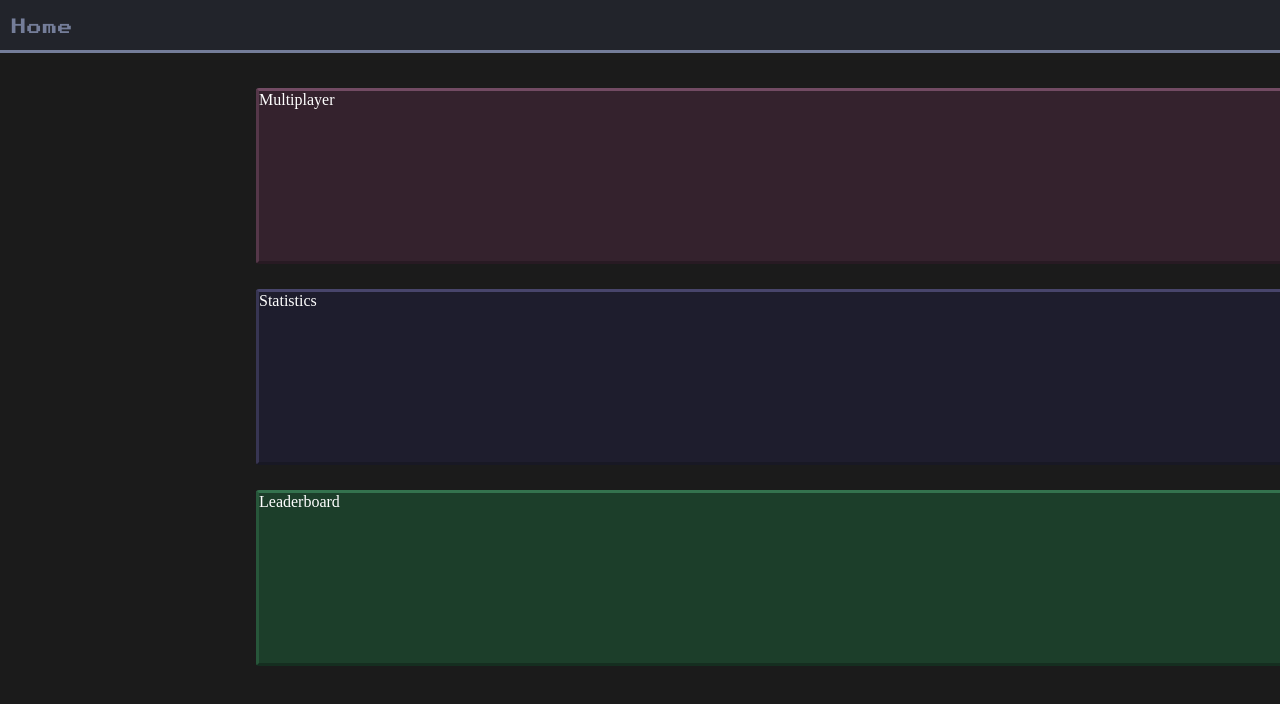
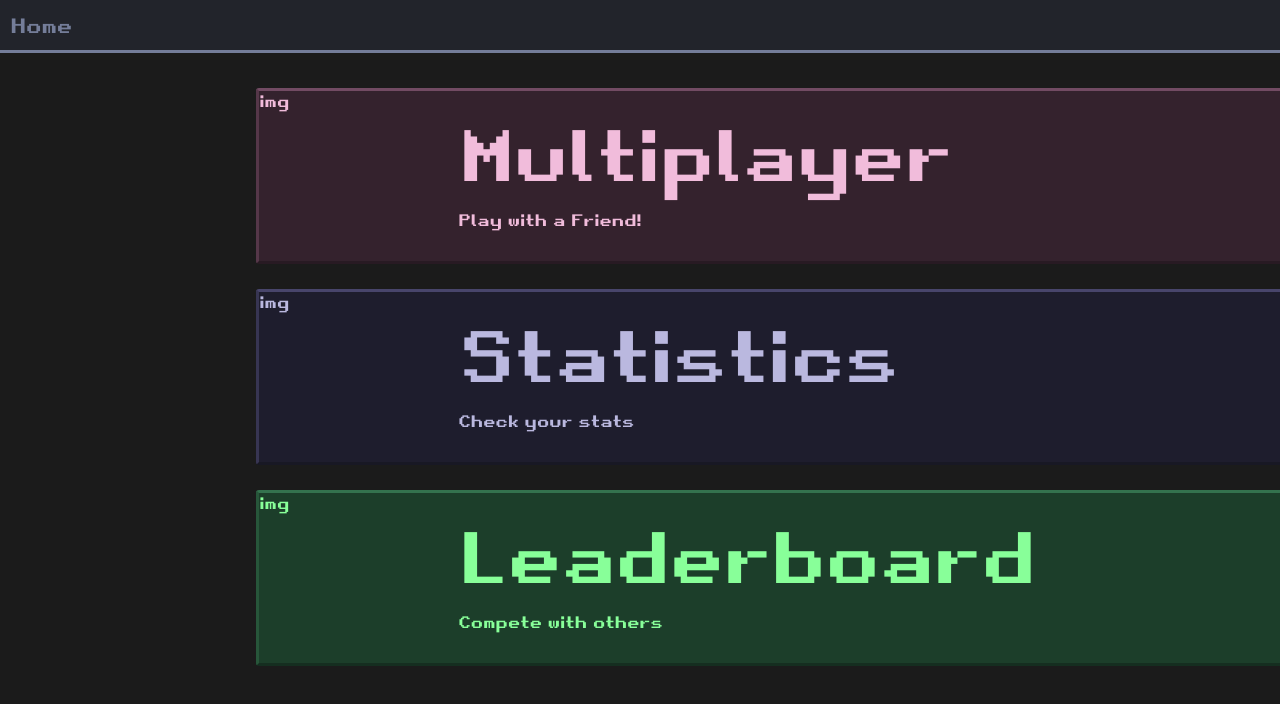
Before and after one commit to redacted24/duelvision, a React (Vite) app in the folder front/: page / in a window 1280 px wide. Both pictures are taken after typing "Sample" into the empty fields and a click on the button "Join". Shown: the top 704 px of the page. Built offline with nearby package versions, Linux system fonts and the light colour scheme.

Commit message:
pre-merge

```diff
--- a/front/src/App.jsx
+++ b/front/src/App.jsx
@@ -8,6 +8,7 @@ import Canvas from './components/Canvas'
 import Leaderboard from './components/Leaderboard'
 import GamePage from './components/GamePage'
 import Lobby from './components/Lobby'
+import Statistics from './components/Statistics'
 import { HandLandmarker, FilesetResolver } from '@mediapipe/tasks-vision'
 
 const App = () => {
@@ -102,11 +103,12 @@ const App = () => {
 
 	return (
 	<Router>
-		<Header/>
+		<Header />
 		<Routes>
 			<Route path = "/" element = {(!username) ? (<Login setUsername={setUsername}/>) : (<Lobby/>)}/>
 			<Route path = "/gamepage" element = {<GamePage/>}/>
 			<Route path = "/leaderboard" element = {<Leaderboard />}/>
+			<Route path = "/statistics" element = {<Statistics />}/>
 		</Routes>
 	</Router>
 
--- a/front/src/components/Lobby.jsx
+++ b/front/src/components/Lobby.jsx
@@ -4,9 +4,34 @@ import { Link } from 'react-router-dom'
 const Lobby = () => {
     return (
         <div id="main-container">
-            <div className='options-container' id='multiplayer'>Multiplayer</div>
-            <div className='options-container' id='statistics'>Statistics</div>
-            <div className='options-container' id='leaderboard'>Leaderboard</div>
+            <Link className='nodec' to='/gamepage'>
+                <div className='options-container' id='multiplayer'>
+                    <div className='option-image-container'>img</div>
+                    <div className='option-text-container'>
+                        <div className='opt-title'>Multiplayer</div>
+                        <div className='desc'>Play with a Friend!</div>
+                    </div>
+                </div>
+            </Link>
+            <Link className='nodec' to='/statistics'>
+                <div className='options-container' id='statistics'>
+                    <div className='option-image-container'>img</div>
+                    <div className='option-text-container'>
+                        <div className='opt-title'>Statistics</div>
+                        <div className='desc'>Check your stats</div>
+                    </div>
+                </div>
+            </Link>
+            <Link className='nodec' to='leaderboard'>
+                <div className='options-container nodec' id='leaderboard'>
+                    <div className='option-image-container'>img</div>
+                    <div className='option-text-container'>
+                        <div className='opt-title'>Leaderboard</div>
+                        <div className='desc'>Compete with others</div>
+                    </div>
+
+                </div>
+            </Link>
         </div>
     )
 }
--- a/front/src/components/Statistics.jsx
+++ b/front/src/components/Statistics.jsx
@@ -7,4 +7,4 @@ const Statistics = () => {
     )
 }
 
-export default App
+export default Statistics
--- a/front/src/styles/index.css
+++ b/front/src/styles/index.css
@@ -7,6 +7,7 @@ body {
     --font-size-mid: 20px;
     --h3-font-size: 16px;
     --h2-font-size: 27px;
+    --font-size-big: 70px;
 }
 
 h2 {
--- a/front/src/styles/lobby.css
+++ b/front/src/styles/lobby.css
@@ -1,3 +1,7 @@
+/* div {
+    border: 1px solid red;
+} */
+
 #main-container {
     color: white;
     padding-top: 35px;
@@ -11,6 +15,7 @@
     border-top: #724b63 3px solid;
     border-left: #553749 3px solid;
     border-bottom: #281a23 3px solid;
+    color: #F1BCDB;
 }
 
 #multiplayer:hover {
@@ -22,6 +27,7 @@
     border-top: #48456b 3px solid;
     border-left: #373552 3px solid;
     border-bottom: #181824 3px solid;
+    color: #BAB8DF;
 }
 
 #statistics:hover {
@@ -33,6 +39,7 @@
     border-top: #34724e 3px solid;
     border-left: #27563a 3px solid;
     border-bottom: #152e20 3px solid;
+    color: #88FF99;
 }
 
 #leaderboard:hover {
@@ -40,6 +47,8 @@
 }
 
 .options-container {
+    display: flex;
+
     width: 100%;
     border: 3px solid red;
     margin-left: 20%;
@@ -47,4 +56,35 @@
     margin-bottom: 25px;
     transition: all 0.25s;
     border-radius: 3px;
+    color: black;
+    -webkit-user-drag: none;
+
+    font-family: 'retro';
 }
+
+.options-container:hover {
+    filter: brightness(1.25);
+}
+
+.option-image-container {
+    width: 200px;
+    margin-right: 10px;
+}
+
+.option-text-container {
+    width: 100%;
+    padding: 20px 0 0 20px;
+}
+
+.opt-title {
+    font-size: var(--font-size-big);
+    margin-bottom: 10px;
+}
+
+.desc {
+
+}
+
+.nodec {
+    text-decoration: none;
+}
```
